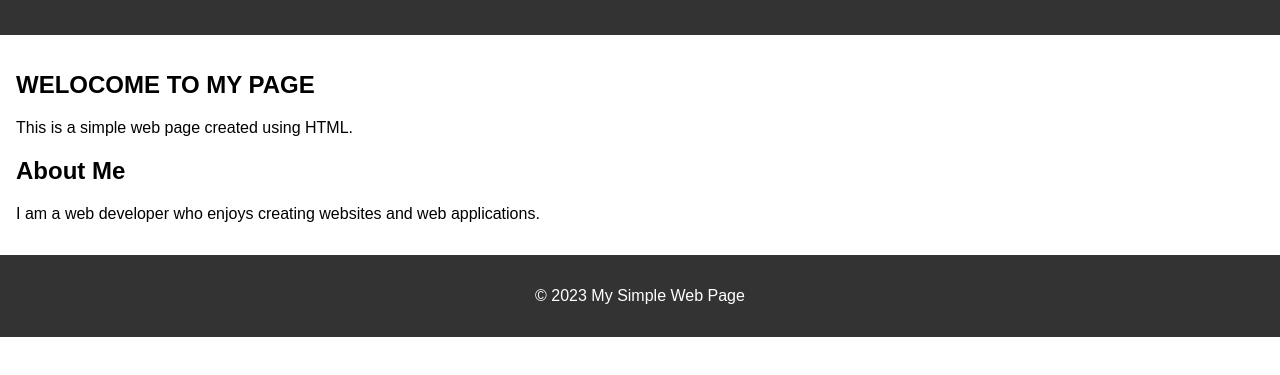
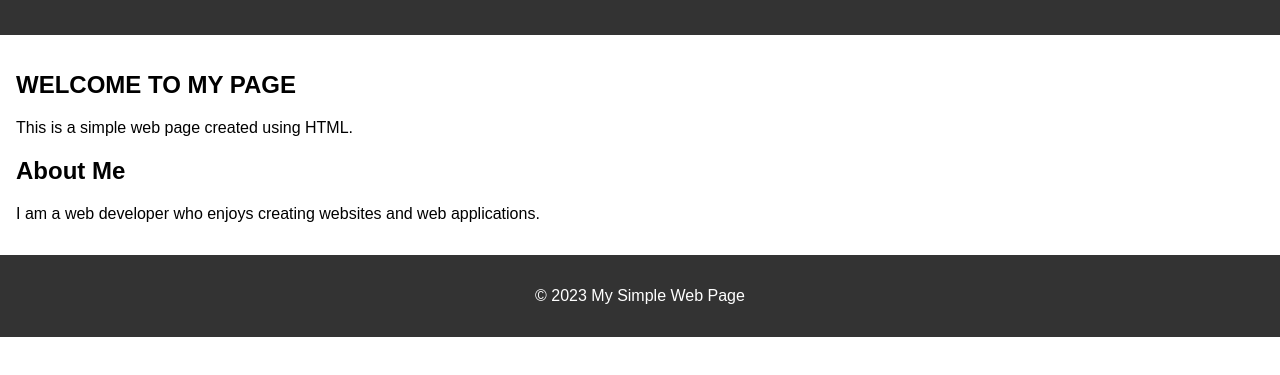
Before and after one commit to ThamaraiselviRajamanickam/developer-team, a plain HTML site: page web.html in a window 1280 px wide. Shown: the part 77-452 px from the top of the page. Drawn offline with Linux system fonts and the light colour scheme.

Commit message:
frist commit

```diff
--- a/web.html
+++ b/web.html
@@ -32,7 +32,7 @@
 
     <main>
         <section>
-            <h2>WELOCOME TO MY PAGE</h2>
+            <h2>WELCOME TO MY PAGE</h2>
             <p>This is a simple web page created using HTML.</p>
         </section>
 
```
